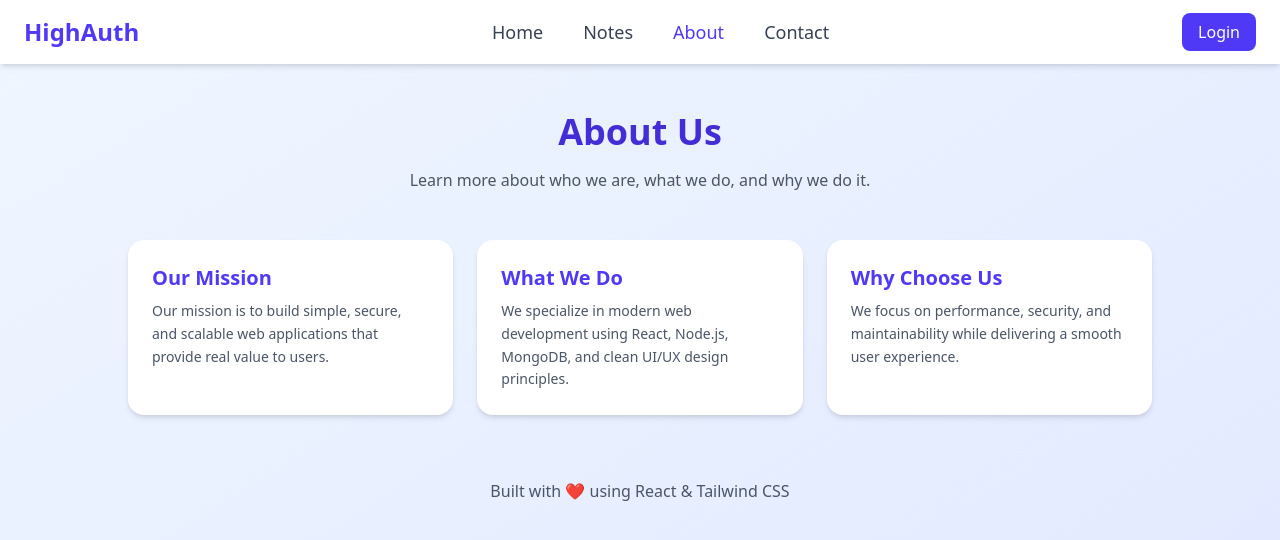
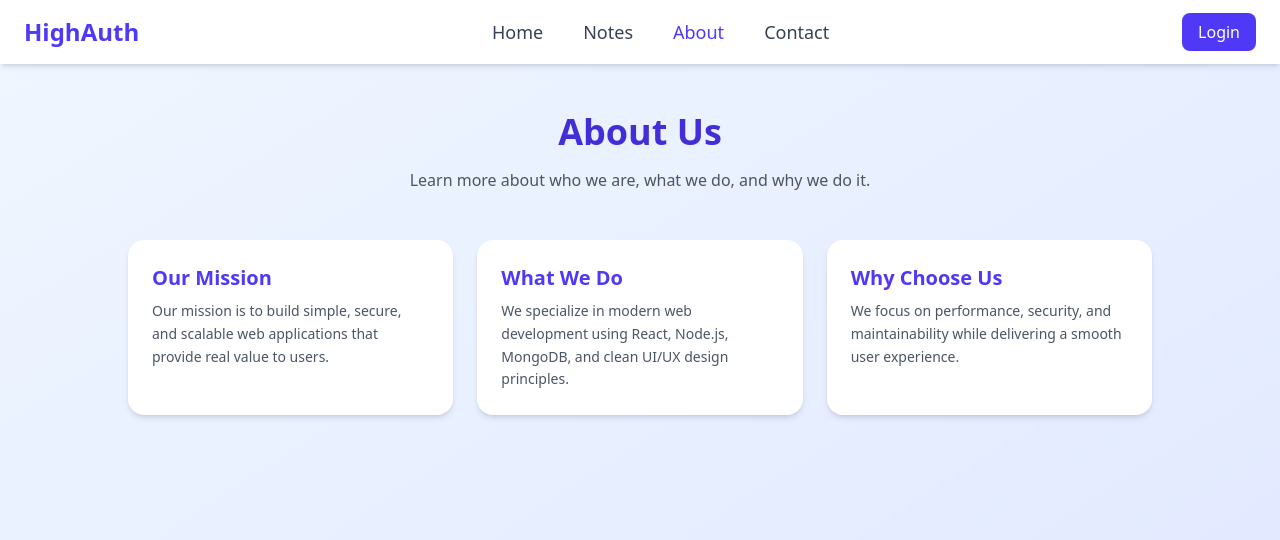
Before and after one commit to Shivam-Gupta-git/Login-Authentication-, a React app in the folder frontend/: page /about in a window 1280 px wide. Shown: the top 540 px of the page. Built offline with nearby package versions, Linux system fonts and the light colour scheme; no server answers; the HTML template or start-up script is replaced by a standard one.

Commit message:
Remove footer section from About page

```diff
--- a/frontend/src/pages/About.jsx
+++ b/frontend/src/pages/About.jsx
@@ -53,12 +53,7 @@ function About() {
 
         </div>
 
-        {/* Footer Section */}
-        <div className="mt-16 text-center">
-          <p className="text-gray-600">
-            Built with ❤️ using React & Tailwind CSS
-          </p>
-        </div>
+
 
       </div>
     </div>
```
